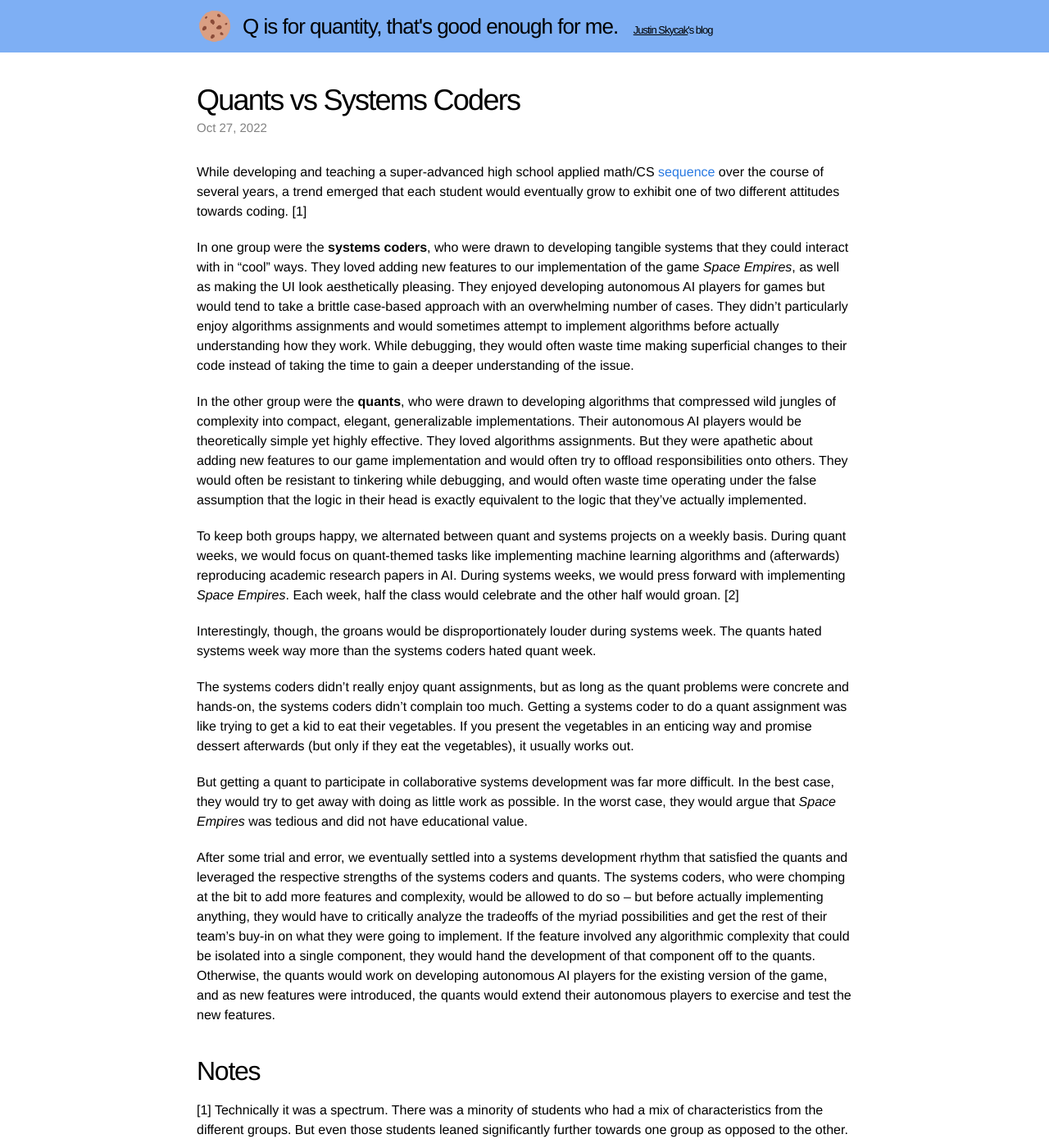
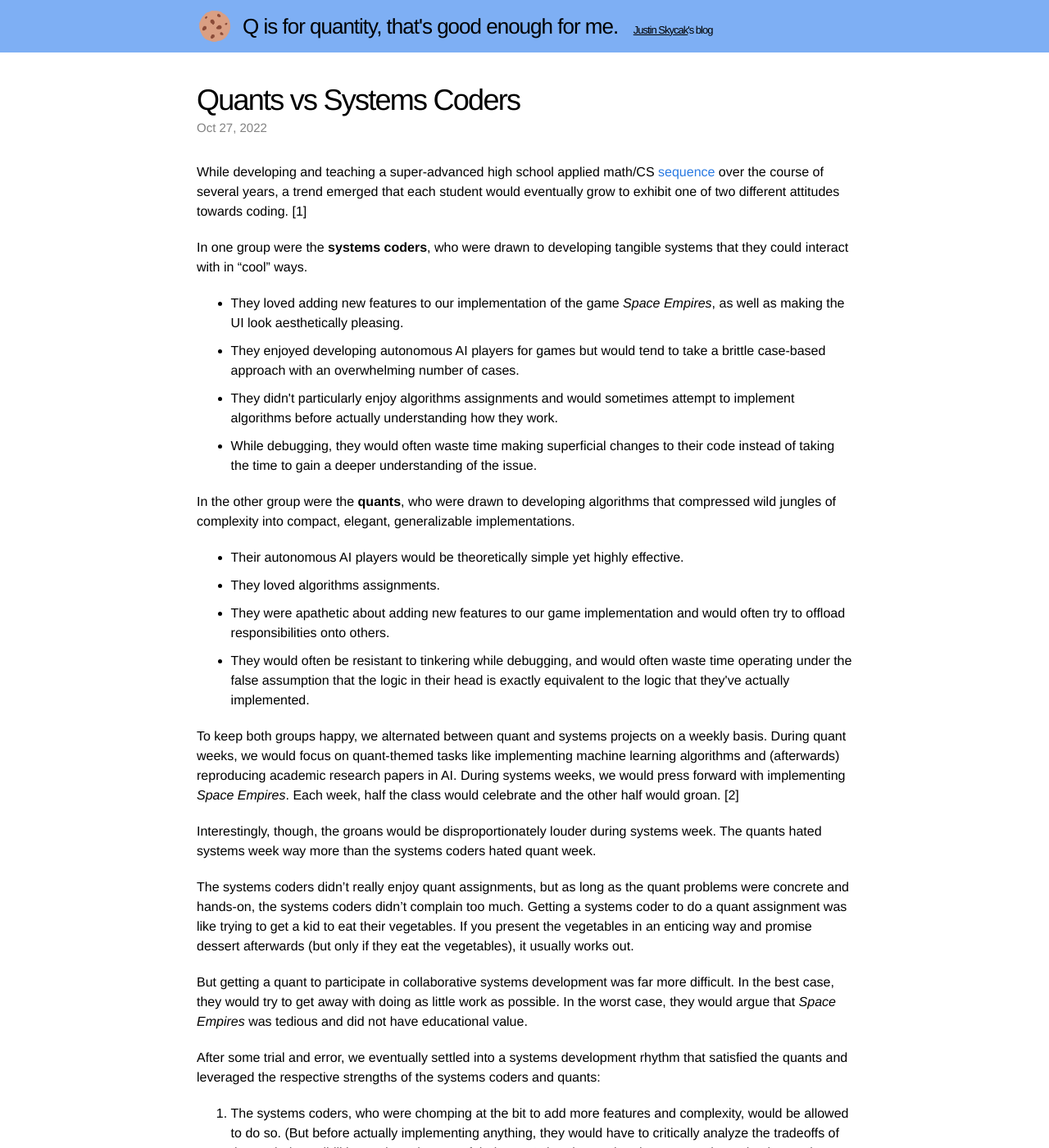
Before and after one commit to quantmonster/quantmonster.github.io, a Jekyll site: the page built from _posts/2022-10-27-quant-vs-system.md, in a window 1280 px wide and 1400 px high. Shown: the whole window at 82% size. Built offline with Jekyll 4.4.1, drawn with Linux system fonts in a browser that asks for light colours; some of the changed text lies outside the part shown.

Commit message:
Update 2022-10-27-quant-vs-system.md

```diff
--- a/_posts/2022-10-27-quant-vs-system.md
+++ b/_posts/2022-10-27-quant-vs-system.md
@@ -7,9 +7,23 @@ wordcount: 500
 
 While developing and teaching a super-advanced high school applied math/CS <a href="https://www.eurisko.us/" target="_blank">sequence</a> over the course of several years, a trend emerged that each student would eventually grow to exhibit one of two different attitudes towards coding. [1]
 
-In one group were the <b>systems coders</b>, who were drawn to developing tangible systems that they could interact with in "cool" ways. They loved adding new features to our implementation of the game <i>Space Empires</i>, as well as making the UI look aesthetically pleasing. They enjoyed developing autonomous AI players for games but would tend to take a brittle case-based approach with an overwhelming number of cases. They didn't particularly enjoy algorithms assignments and would sometimes attempt to implement algorithms before actually understanding how they work. While debugging, they would often waste time making superficial changes to their code instead of taking the time to gain a deeper understanding of the issue.
+In one group were the <b>systems coders</b>, who were drawn to developing tangible systems that they could interact with in "cool" ways.
 
-In the other group were the <b>quants</b>, who were drawn to developing algorithms that compressed wild jungles of complexity into compact, elegant, generalizable implementations. Their autonomous AI players would be theoretically simple yet highly effective. They loved algorithms assignments. But they were apathetic about adding new features to our game implementation and would often try to offload responsibilities onto others. They would often be resistant to tinkering while debugging, and would often waste time operating under the false assumption that the logic in their head is exactly equivalent to the logic that they've actually implemented.
+<ul>
+<li>They loved adding new features to our implementation of the game <i>Space Empires</i>, as well as making the UI look aesthetically pleasing.</li>
+<li>They enjoyed developing autonomous AI players for games but would tend to take a brittle case-based approach with an overwhelming number of cases.</li>
+<li>They didn't particularly enjoy algorithms assignments and would sometimes attempt to implement algorithms before actually understanding how they work.</li>
+<li>While debugging, they would often waste time making superficial changes to their code instead of taking the time to gain a deeper understanding of the issue.</li>
+</ul>
+
+In the other group were the <b>quants</b>, who were drawn to developing algorithms that compressed wild jungles of complexity into compact, elegant, generalizable implementations.
+
+<ul>
+<li>Their autonomous AI players would be theoretically simple yet highly effective.</li>
+<li>They loved algorithms assignments.</li>
+<li>They were apathetic about adding new features to our game implementation and would often try to offload responsibilities onto others.</li>
+<li>They would often be resistant to tinkering while debugging, and would often waste time operating under the false assumption that the logic in their head is exactly equivalent to the logic that they've actually implemented.</li>
+</ul>
 
 To keep both groups happy, we alternated between quant and systems projects on a weekly basis. During quant weeks, we would focus on quant-themed tasks like implementing machine learning algorithms and (afterwards) reproducing academic research papers in AI. During systems weeks, we would press forward with implementing <i>Space Empires</i>. Each week, half the class would celebrate and the other half would groan. [2]
 
@@ -19,7 +33,13 @@ The systems coders didn't really enjoy quant assignments, but as long as the qua
 
 But getting a quant to participate in collaborative systems development was far more difficult. In the best case, they would try to get away with doing as little work as possible. In the worst case, they would argue that <i>Space Empires</i> was tedious and did not have educational value.
 
-After some trial and error, we eventually settled into a systems development rhythm that satisfied the quants and leveraged the respective strengths of the systems coders and quants. The systems coders, who were chomping at the bit to add more features and complexity, would be allowed to do so -- but before actually implementing anything, they would have to critically analyze the tradeoffs of the myriad possibilities and get the rest of their team's buy-in on what they were going to implement. If the feature involved any algorithmic complexity that could be isolated into a single component, they would hand the development of that component off to the quants. Otherwise, the quants would work on developing autonomous AI players for the existing version of the game, and as new features were introduced, the quants would extend their autonomous players to exercise and test the new features.
+After some trial and error, we eventually settled into a systems development rhythm that satisfied the quants and leveraged the respective strengths of the systems coders and quants:
+
+<ol>
+<li>The systems coders, who were chomping at the bit to add more features and complexity, would be allowed to do so. (But before actually implementing anything, they would have to critically analyze the tradeoffs of the myriad possibilities and get the rest of their team's buy-in on what they were going to implement.)</li>
+<li>If the feature involved any algorithmic complexity that could be isolated into a single component, they would hand the development of that component off to the quants.</li>
+<li>Otherwise, the quants would work on developing autonomous AI players for the existing version of the game, and as new features were introduced, the quants would extend their autonomous players to exercise and test the new features.</li>
+</ol>
 
 <h2>Notes</h2>
 
```
